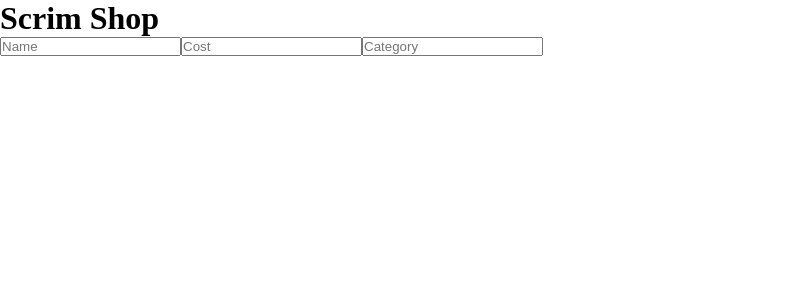
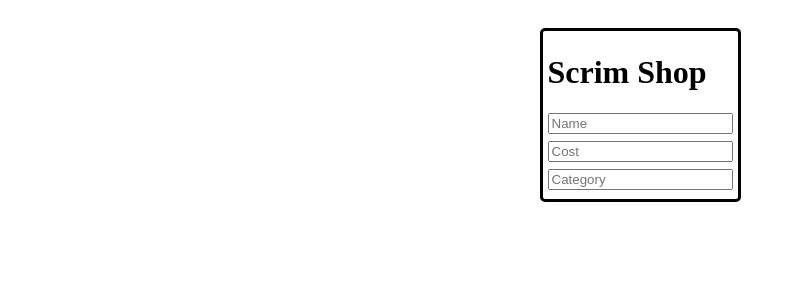
Before and after one commit to T-abran/personal-crud, a React (Create React App) app in the folder front/: page / in a window 1280 px wide. Shown: the top 300 px of the page, without its empty margins (0-804 px from the left). Built offline with nearby package versions, Linux system fonts and the light colour scheme.

Commit message:
feat: css implement app

```diff
--- a/front/src/App.css
+++ b/front/src/App.css
@@ -1,4 +1,28 @@
-* {
-  margin: 0;
-  padding: 0;
+.app-container {
+  display: flex;
+  align-items: center;
+  flex-direction: column;
 }
+
+.register-container {
+  padding: 10px 20px;
+  border: 3px solid black;
+  border-radius: 5px;
+  margin-top: 20px;
+}
+
+.register-title {
+  text-align: center;
+  margin-bottom: 20px;
+  font-family: monospace;
+}
+
+.register-input {
+  display: block;
+  margin: 7px 0;
+  padding: 10px auto;
+}
+
+.register-container {
+  padding: 2px 5px;
+}
```
